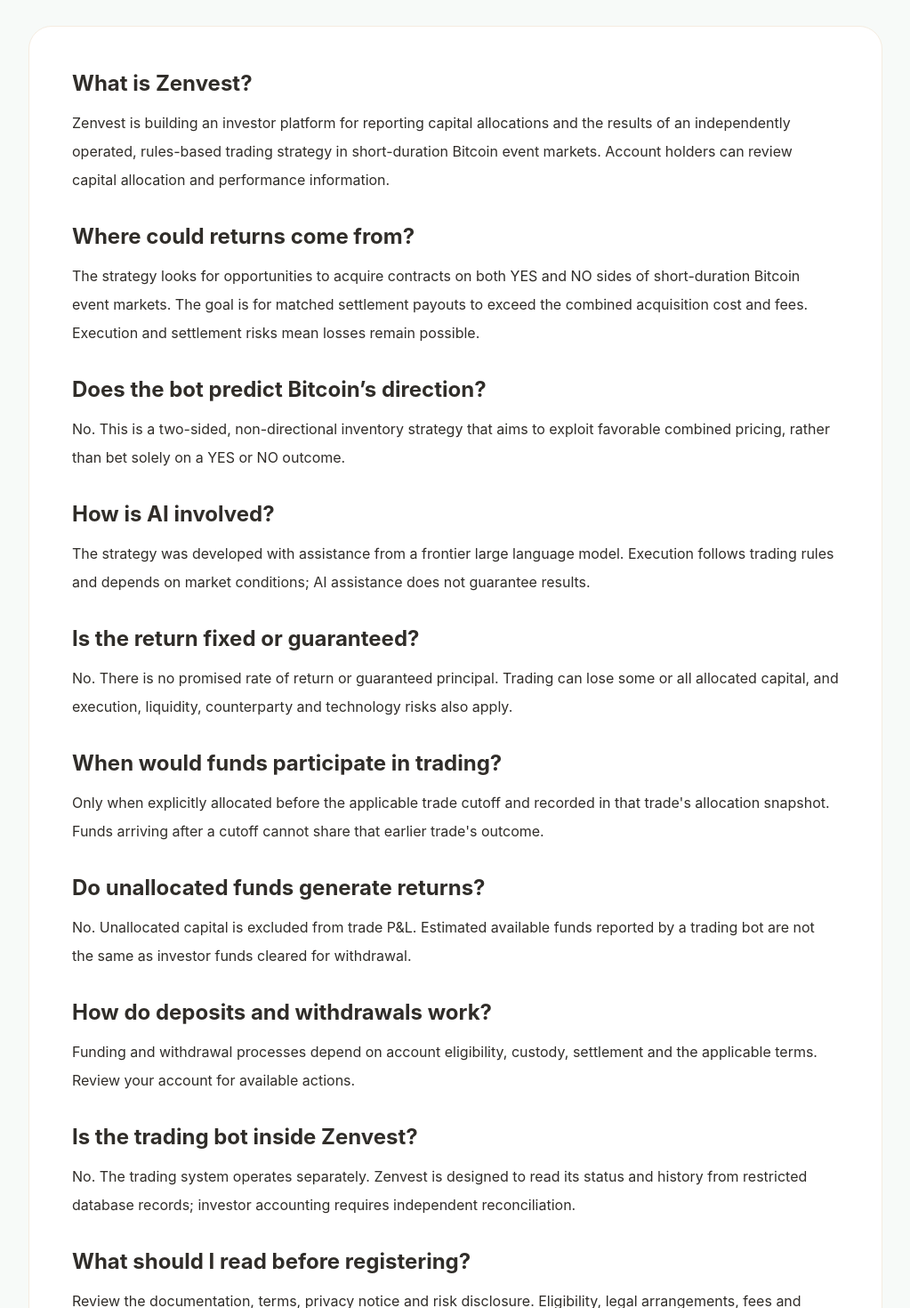
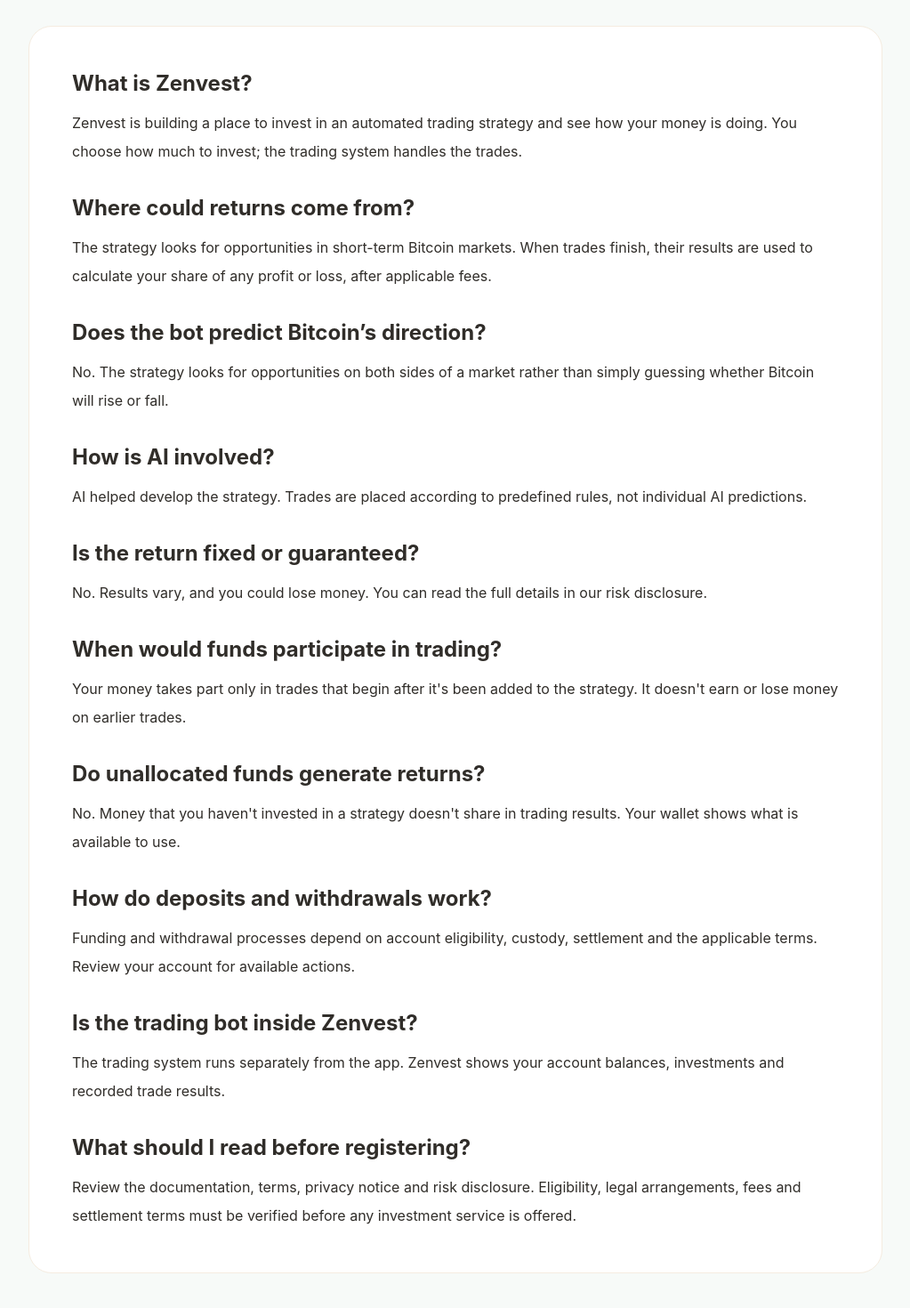
Before and after one commit to en0ma/zenvest, a Next.js app: page /faq in a window 1280 px wide. Shown: the part 420-1890 px from the top of the page at 89% size, without its empty margins (128-1151 px from the left). Built offline with nearby package versions, Linux system fonts and the light colour scheme; no server answers.

Commit message:
copy: simplify investor-facing Zenvest language

```diff
--- a/src/components/marketing.tsx
+++ b/src/components/marketing.tsx
@@ -6,15 +6,15 @@ import {docsHref} from "@/lib/public-links";
 import { ArrowRight, BookOpen, ChartNoAxesCombined, CheckCircle2, ChevronRight, CircleHelp, Clock3, Fingerprint, Gauge, LockKeyhole, Menu, ShieldCheck, TrendingUp, WalletCards } from "lucide-react";
 
 export const faqs=[
- ["What is Zenvest?","Zenvest is building an investor platform for reporting capital allocations and the results of an independently operated, rules-based trading strategy in short-duration Bitcoin event markets. Account holders can review capital allocation and performance information."],
- ["Where could returns come from?","The strategy looks for opportunities to acquire contracts on both YES and NO sides of short-duration Bitcoin event markets. The goal is for matched settlement payouts to exceed the combined acquisition cost and fees. Execution and settlement risks mean losses remain possible."],
- ["Does the bot predict Bitcoin’s direction?","No. This is a two-sided, non-directional inventory strategy that aims to exploit favorable combined pricing, rather than bet solely on a YES or NO outcome."],
- ["How is AI involved?","The strategy was developed with assistance from a frontier large language model. Execution follows trading rules and depends on market conditions; AI assistance does not guarantee results."],
- ["Is the return fixed or guaranteed?","No. There is no promised rate of return or guaranteed principal. Trading can lose some or all allocated capital, and execution, liquidity, counterparty and technology risks also apply."],
- ["When would funds participate in trading?","Only when explicitly allocated before the applicable trade cutoff and recorded in that trade's allocation snapshot. Funds arriving after a cutoff cannot share that earlier trade's outcome."],
- ["Do unallocated funds generate returns?","No. Unallocated capital is excluded from trade P&L. Estimated available funds reported by a trading bot are not the same as investor funds cleared for withdrawal."],
+ ["What is Zenvest?","Zenvest is building a place to invest in an automated trading strategy and see how your money is doing. You choose how much to invest; the trading system handles the trades."],
+ ["Where could returns come from?","The strategy looks for opportunities in short-term Bitcoin markets. When trades finish, their results are used to calculate your share of any profit or loss, after applicable fees."],
+ ["Does the bot predict Bitcoin’s direction?","No. The strategy looks for opportunities on both sides of a market rather than simply guessing whether Bitcoin will rise or fall."],
+ ["How is AI involved?","AI helped develop the strategy. Trades are placed according to predefined rules, not individual AI predictions."],
+ ["Is the return fixed or guaranteed?","No. Results vary, and you could lose money. You can read the full details in our risk disclosure."],
+ ["When would funds participate in trading?","Your money takes part only in trades that begin after it's been added to the strategy. It doesn't earn or lose money on earlier trades."],
+ ["Do unallocated funds generate returns?","No. Money that you haven't invested in a strategy doesn't share in trading results. Your wallet shows what is available to use."],
  ["How do deposits and withdrawals work?","Funding and withdrawal processes depend on account eligibility, custody, settlement and the applicable terms. Review your account for available actions."],
- ["Is the trading bot inside Zenvest?","No. The trading system operates separately. Zenvest is designed to read its status and history from restricted database records; investor accounting requires independent reconciliation."],
+ ["Is the trading bot inside Zenvest?","The trading system runs separately from the app. Zenvest shows your account balances, investments and recorded trade results."],
  ["What should I read before registering?","Review the documentation, terms, privacy notice and risk disclosure. Eligibility, legal arrangements, fees and settlement terms must be verified before any investment service is offered."],
 ];
 export async function MarketingHeader(){const session=await getServerSession(authOptions);const loggedIn=Boolean(session?.user?.id);return <header className="sticky top-0 z-40 border-b border-[#E3E8EE] bg-white/95 backdrop-blur-xl"><div className="mx-auto flex min-h-[80px] max-w-[1480px] items-center justify-between gap-4 px-6 py-4 md:px-16"><Link href="/" className="text-2xl font-semibold tracking-[-.07em] text-[#0A2540]">zenvest<span className="text-[#635BFF]">.</span></Link><nav aria-label="Account access"><Link href={loggedIn?"/dashboard":"/login"} className="text-sm font-semibold text-[#0A2540] transition-colors hover:text-[#635BFF] focus-visible:outline-2 focus-visible:outline-offset-4 focus-visible:outline-[#635BFF]">{loggedIn?"Dashboard":"Log in"}</Link></nav></div></header>}
```
